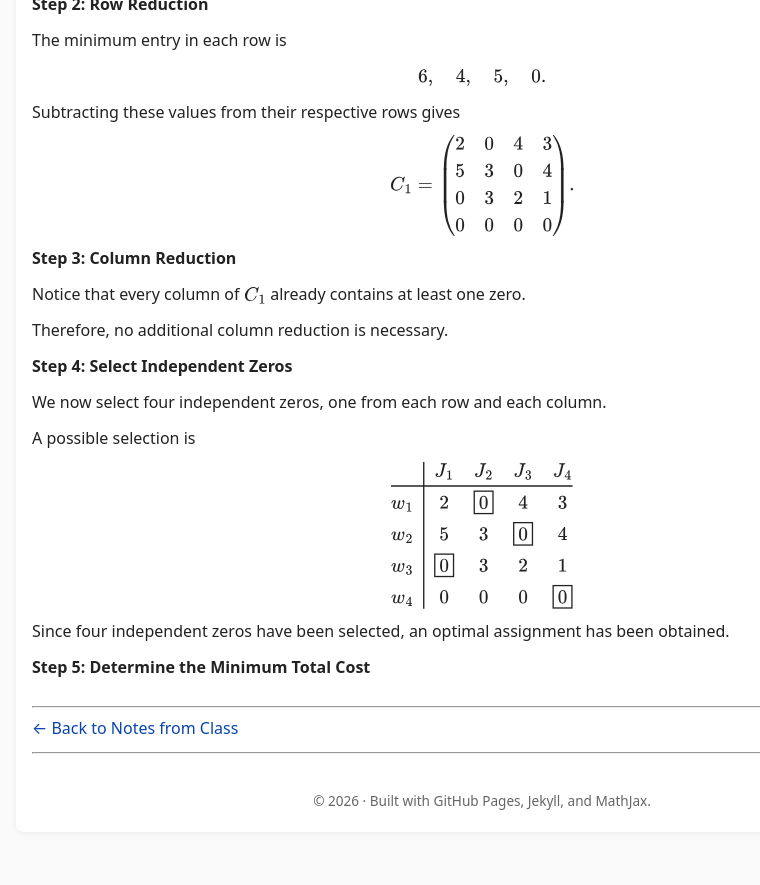
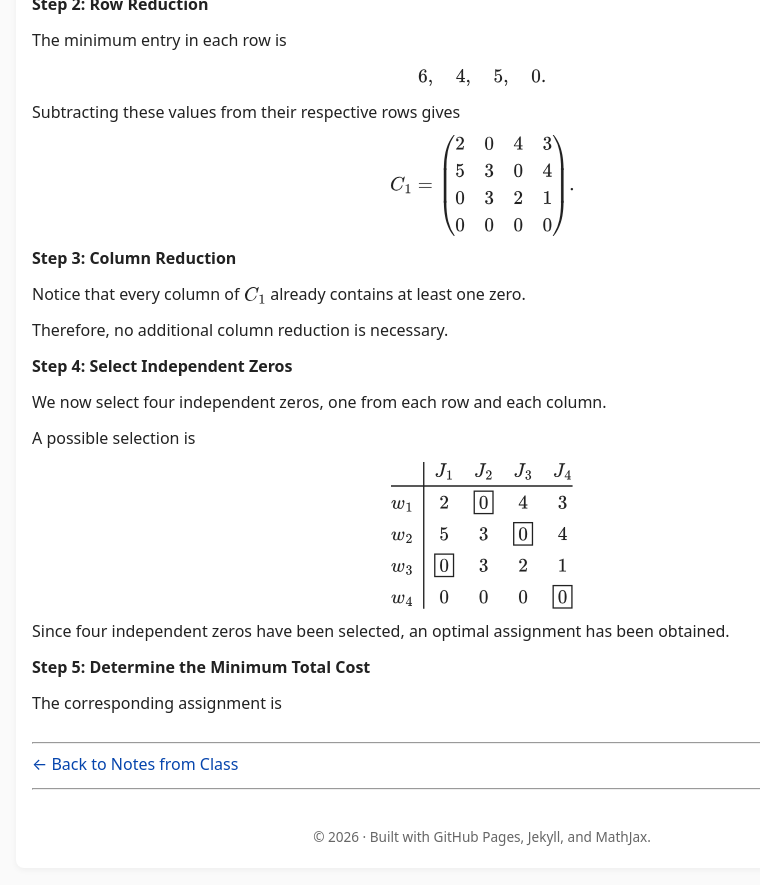
Before and after one commit to SaleemKamaludin/SaleemKamaludin.github.io, a Jekyll site: the page built from courses/math-2276/notes-from-class/supplementary-lecture-6/index.md, in a window 1280 px wide and 900 px high, scrolled down 10828 px. Shown: the top 885 px of the window, without its empty margins (158-918 px from the left). Built offline with Jekyll 4.4.1, drawn with Linux system fonts in a browser that asks for light colours; before the commit the page ends 11692 px from its top, so only the background shows below that.

Commit message:
Introduce corresponding assignment in Step 5 of Example 1.4

```diff
--- a/courses/math-2276/notes-from-class/supplementary-lecture-6/index.md
+++ b/courses/math-2276/notes-from-class/supplementary-lecture-6/index.md
@@ -1834,7 +1834,15 @@ w_4 & 0 & 0 & 0 & \boxed{0}
       <strong>Step 5: Determine the Minimum Total Cost</strong>
     </p>
 
-  </div>
+
+    <div id="example-unbalanced-assignment-problem-step-5-assignment-intro">
+
+      <p>
+        The corresponding assignment is
+      </p>
+
+    </div>
+</div>
 </div>
 
 
```
